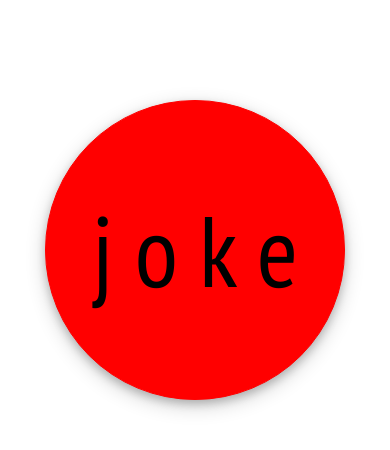
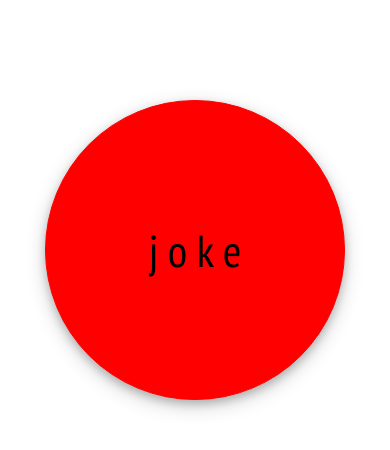
Before and after one commit to emmareimer/jokeoftheday, a website: page index.html in a window 390 px wide. Drawn offline with Linux system fonts and the light colour scheme.

Commit message:
media screen for font size

```diff
--- a/stylesheet.css
+++ b/stylesheet.css
@@ -27,3 +27,9 @@
 #body-div {
     display: block;
 }
+
+@media screen and (max-width: 480px) {
+  #joke-btn {
+    font-size: 45px;
+  }
+}
```
